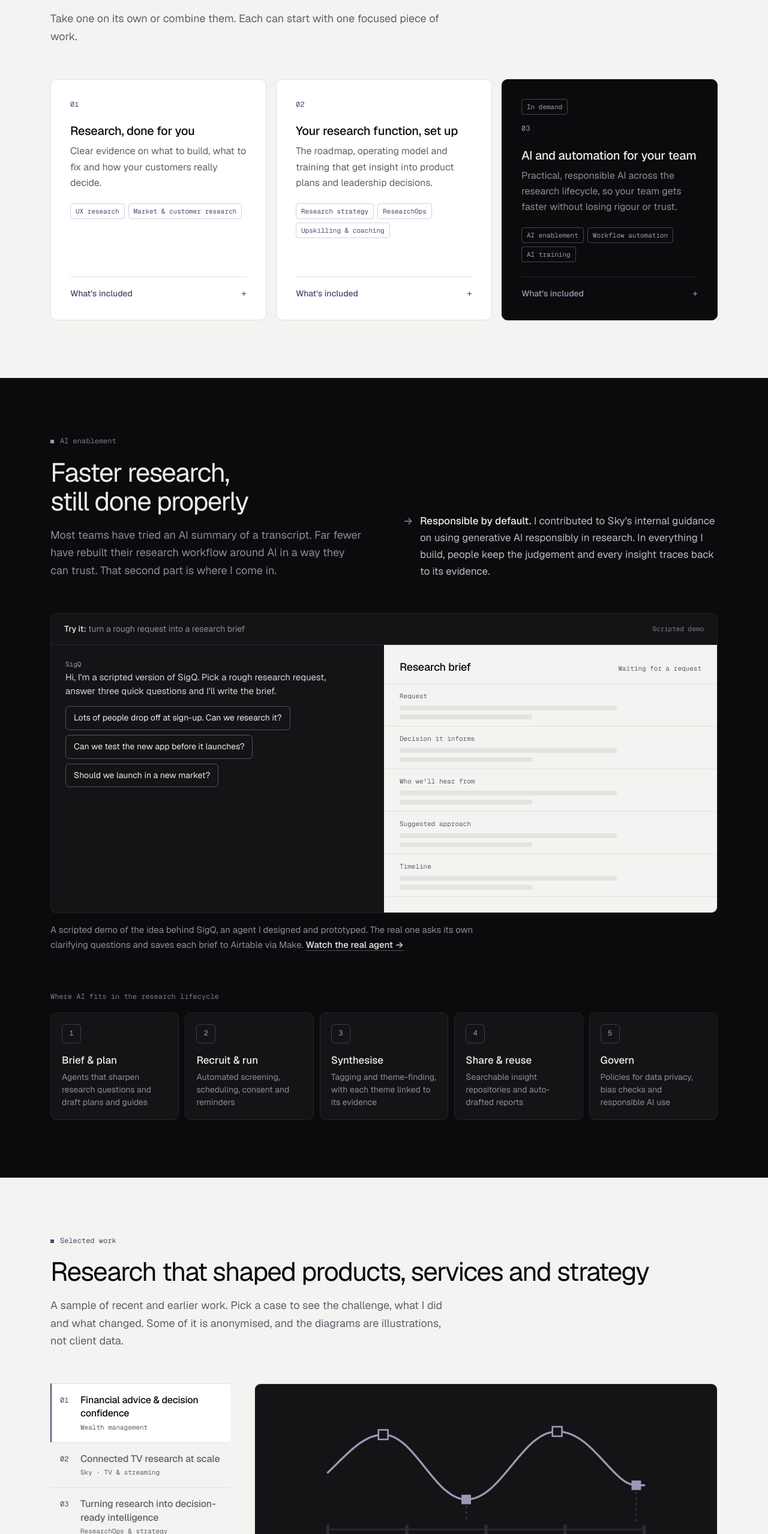
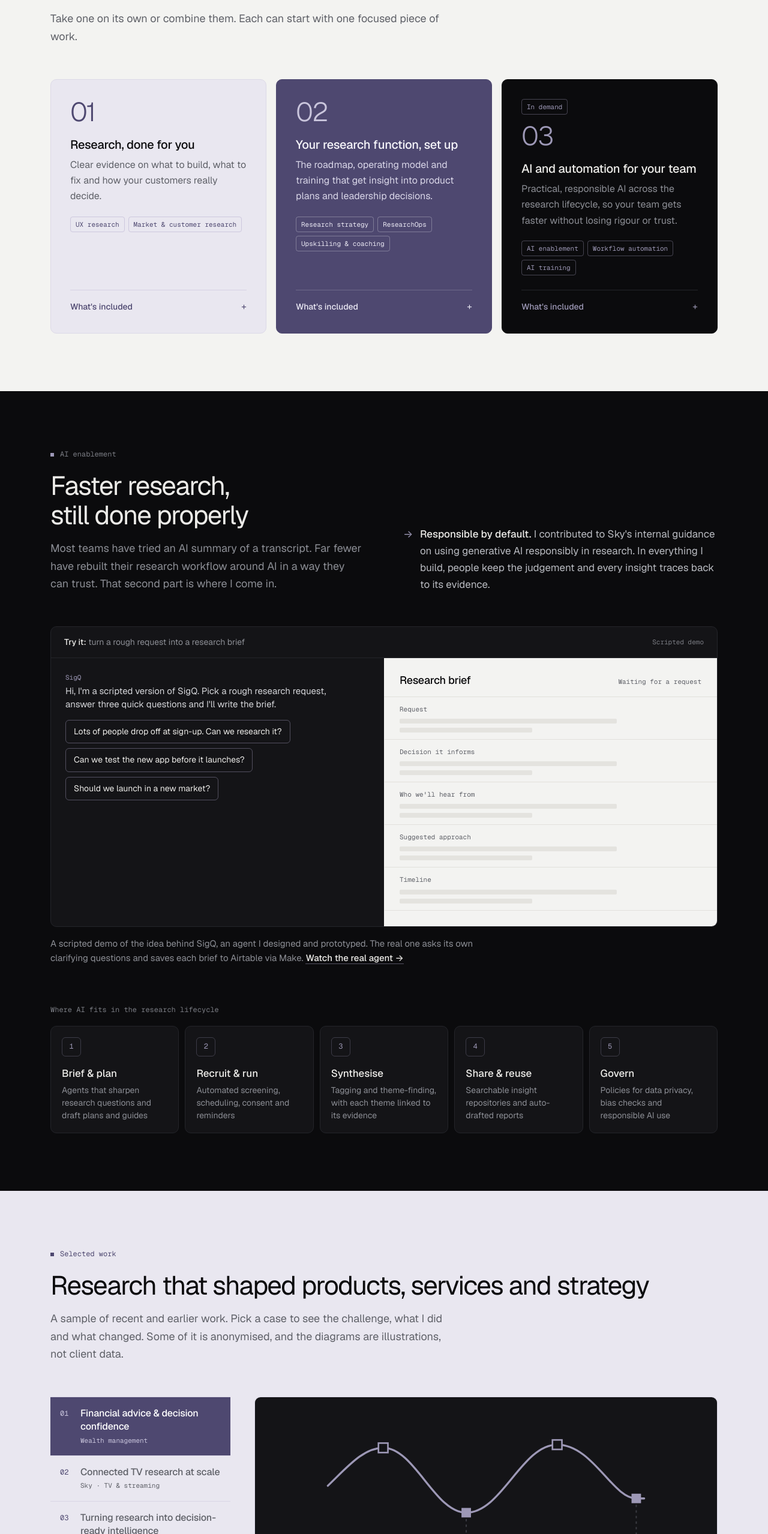
Before and after one commit to dima-alazzi/Dima.alazzi, a plain HTML site: page index.html in a window 1280 px wide. Shown: the part 1703-4260 px from the top of the page at 60% size. Drawn offline with nearby package versions, Linux system fonts and the light colour scheme.

Commit message:
Add tonal colour to services and case studies
Service cards step from pale lilac to deep violet to graphite, with
large numerals. Case studies sit on pale lilac, with the selected case
in deep violet and each outcome highlighted.

Co-Authored-By: Claude Opus 5.5 <noreply@anthropic.com>

```diff
--- a/index.html
+++ b/index.html
@@ -117,7 +117,7 @@ header{position:sticky;top:0;z-index:50;background:rgba(11,11,13,.88);backdrop-f
 .svc-grid{display:grid;grid-template-columns:repeat(3,1fr);gap:16px;margin-top:56px}
 .svc{background:var(--card);border:1px solid var(--line);border-radius:var(--radius);padding:32px;display:flex;flex-direction:column;transition:border-color .2s}
 .svc:hover{border-color:var(--accent-line)}
-.svc .num{font-family:var(--mono);color:var(--accent-ink);font-size:12px;margin-bottom:22px}
+.svc .num{font-size:44px;font-weight:300;letter-spacing:-0.04em;line-height:1;color:var(--accent-ink);margin-bottom:20px}
 .svc p{color:var(--muted);font-size:16px;margin-bottom:20px}
 .svc ul{list-style:none;margin-top:auto;border-top:1px solid var(--line);padding-top:16px}
 .svc li{font-size:15px;padding:5px 0 5px 20px;position:relative;color:var(--ink-2)}
@@ -411,6 +411,35 @@ footer nav{display:flex;gap:20px}
   .bb-doc{padding:20px 20px 24px}
   .bb-doc-head{margin:0 -20px;padding:0 20px 12px}
   .bb-doc dl > div{margin:0 -20px;padding:10px 20px 10px 18px}
+}
+
+/* tonal colour: service cards step from lilac to deep violet to graphite */
+.svc:nth-child(1){background:#e9e7f0;border-color:#dcd9e7}
+.svc:nth-child(1) .covers span{border-color:#cdc8de}
+.svc:nth-child(1) .more summary{border-color:#d6d2e3}
+.svc:nth-child(2){background:var(--accent-ink);border-color:var(--accent-ink);color:#f6f5fa}
+.svc:nth-child(2) .num,.svc:nth-child(2) .grp{color:#c9c5dc}
+.svc:nth-child(2) p{color:#d9d6e8}
+.svc:nth-child(2) .covers span{border-color:rgba(255,255,255,.28);color:#ebe9f4}
+.svc:nth-child(2) .more summary,.svc:nth-child(2) .more summary::after{color:#ebe9f4}
+.svc:nth-child(2) .more summary{border-color:rgba(255,255,255,.18)}
+.svc:nth-child(2) li{color:#ebe9f4}
+.svc:nth-child(2) li::before{background:#c9c5dc}
+/* case studies on lilac, with the selected case in deep violet */
+#work{background:#e9e7f0}
+.xp-tab,.xp-item:last-child .xp-tab{border-color:#d9d6e5}
+.xp-card{border-color:#dcd9e7}
+.cs-tags span{border-color:#cdc8de}
+.xp-content .cs-out{background:#f1f0f7;margin:0 -32px;padding:14px 32px;border-top-color:#e4e1ee}
+.xp-tab[aria-expanded="true"]{background:var(--accent-ink);color:#fff}
+.xp-tab[aria-expanded="true"] .n,.xp-tab[aria-expanded="true"] .s{color:#c9c5dc}
+.xp-tab[aria-expanded="true"]::before{display:none}
+@media (max-width:960px){
+  .xp-tab{padding-left:12px;padding-right:12px}
+  .xp-tab[aria-expanded="true"]{border-radius:6px}
+}
+@media (max-width:720px){
+  .xp-content .cs-out{margin:0 -20px;padding:14px 20px}
 }
 </style>
 </head>
```
